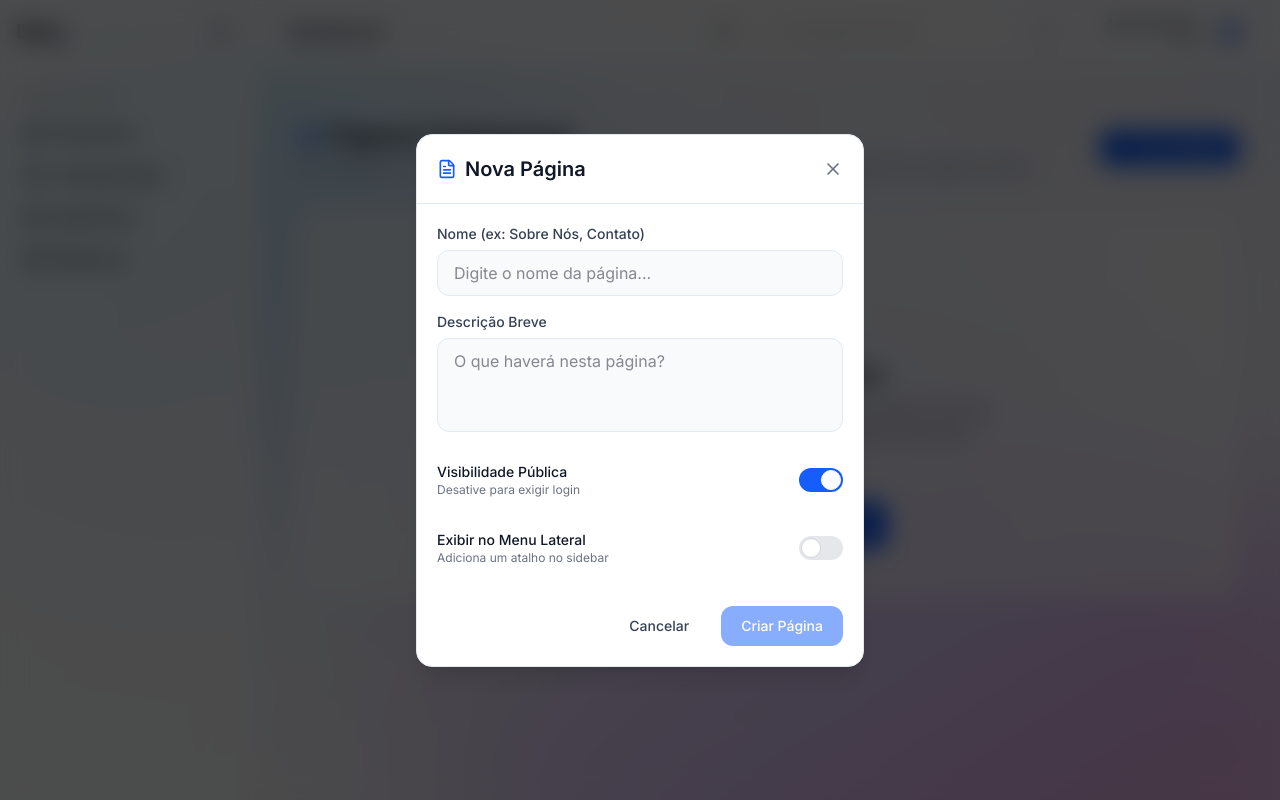
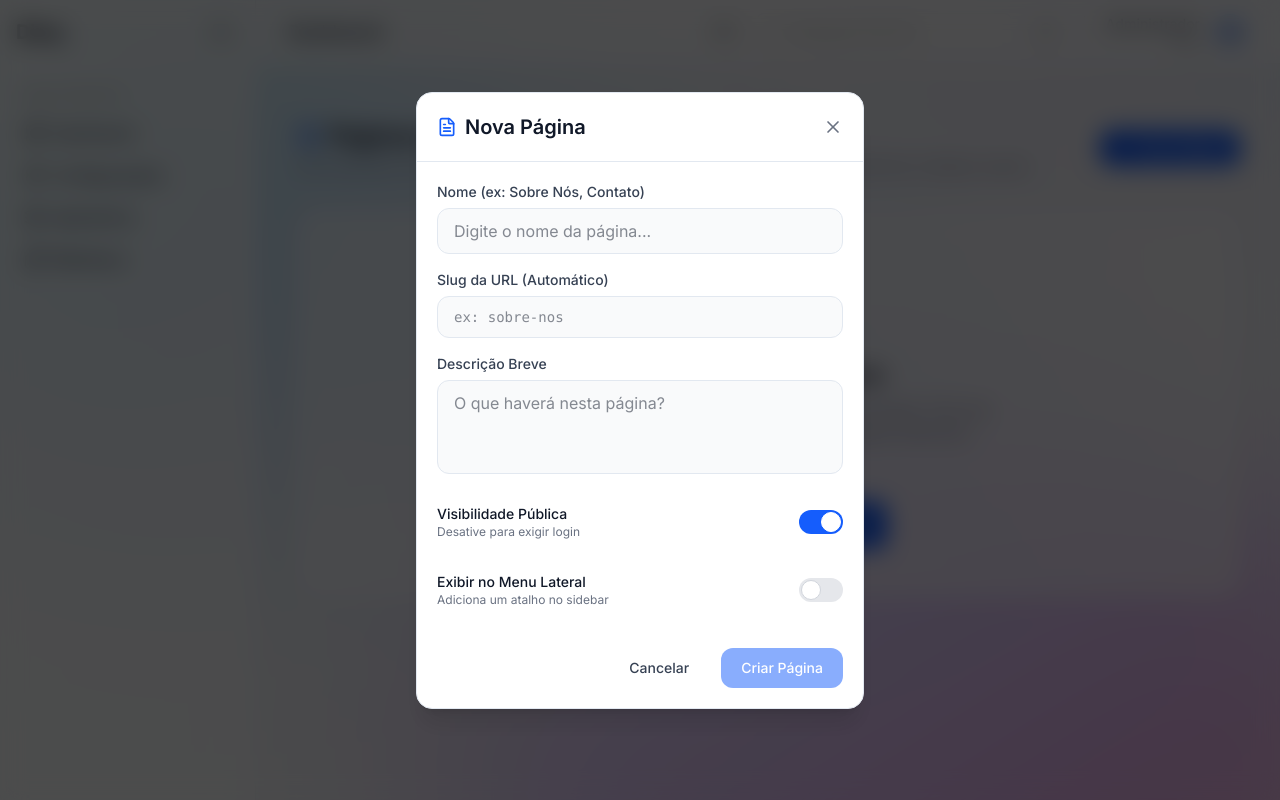
Before and after one commit to fernandoamerico/dimy, a Next.js app in the folder frontend/: page /paginas in a window 1280 px wide. Both pictures are taken after a click on the button "Nova Página". Built offline with nearby package versions, Linux system fonts and the light colour scheme; no server answers.

Commit message:
feat: add editable auto-formatting slug field to create page modal

```diff
--- a/frontend/src/components/pages/CreatePageModal.tsx
+++ b/frontend/src/components/pages/CreatePageModal.tsx
@@ -17,6 +17,7 @@ export default function CreatePageModal({
   const [loading, setLoading] = useState(false);
   const [formData, setFormData] = useState({
     name: '',
+    slug: '',
     description: '',
     isPublic: true,
     showInSidebar: false,
@@ -30,8 +31,12 @@ export default function CreatePageModal({
     setLoading(true);
     setError('');
 
-    // Generate slug from name
-    const slug = 'page-' + formData.name
+    let finalSlug = formData.slug.trim();
+    if (!finalSlug) {
+      finalSlug = formData.name;
+    }
+
+    finalSlug = finalSlug
       .toLowerCase()
       .normalize('NFD')
       .replace(/[\u0300-\u036f]/g, '')
@@ -49,7 +54,7 @@ export default function CreatePageModal({
     try {
       const res = await createCollection({
         name: formData.name,
-        slug,
+        slug: finalSlug,
         icon: 'Layout',
         metadata,
         fields: [], // Start with no fields, the builder handles it
@@ -58,7 +63,7 @@ export default function CreatePageModal({
       if (res.success) {
         onClose();
         // Redirect to the sections list of this category
-        router.push(`/paginas/list?slug=${slug}`);
+        router.push(`/paginas/list?slug=${finalSlug}`);
       } else {
         setError(res.error || 'Erro ao criar página.');
       }
@@ -100,9 +105,45 @@ export default function CreatePageModal({
               type="text"
               required
               value={formData.name}
-              onChange={(e) => setFormData({ ...formData, name: e.target.value })}
+              onChange={(e) => {
+                const newName = e.target.value;
+                const autoSlug = newName
+                  .toLowerCase()
+                  .normalize('NFD')
+                  .replace(/[\u0300-\u036f]/g, '')
+                  .replace(/[^a-z0-9]+/g, '-')
+                  .replace(/(^-|-$)+/g, '');
+
+                setFormData(prev => ({
+                  ...prev,
+                  name: newName,
+                  // Only auto-update slug if the user hasn't typed a custom one that differs from the auto-generated
+                  slug: prev.slug === '' || prev.slug === prev.name.toLowerCase().normalize('NFD').replace(/[\u0300-\u036f]/g, '').replace(/[^a-z0-9]+/g, '-').replace(/(^-|-$)+/g, '') ? autoSlug : prev.slug
+                }));
+              }}
               className="w-full px-4 py-2.5 bg-gray-50 dark:bg-neutral-950 border border-slate-200 dark:border-neutral-800 rounded-xl focus:ring-2 focus:ring-blue-600/20 dark:focus:ring-emerald-500/20 focus:border-blue-600 dark:focus:border-emerald-500 outline-none transition-all text-gray-900 dark:text-white"
               placeholder="Digite o nome da página..."
+            />
+          </div>
+
+          <div className="space-y-1.5">
+            <label className="block text-sm font-medium text-gray-700 dark:text-gray-300">
+              Slug da URL (Automático)
+            </label>
+            <input
+              type="text"
+              value={formData.slug}
+              onChange={(e) => {
+                const formatted = e.target.value
+                  .toLowerCase()
+                  .normalize('NFD')
+                  .replace(/[\u0300-\u036f]/g, '')
+                  .replace(/[^a-z0-9\-]+/g, '-')
+                  .replace(/(^-|-$)+/g, '');
+                setFormData({ ...formData, slug: formatted });
+              }}
+              className="w-full px-4 py-2.5 bg-gray-50 dark:bg-neutral-950 border border-slate-200 dark:border-neutral-800 rounded-xl focus:ring-2 focus:ring-blue-600/20 dark:focus:ring-emerald-500/20 focus:border-blue-600 dark:focus:border-emerald-500 outline-none transition-all text-gray-900 dark:text-white font-mono text-sm"
+              placeholder="ex: sobre-nos"
             />
           </div>
 
```
Also changed, not shown: 2 other files (tests, documents, lock files or other folders).
